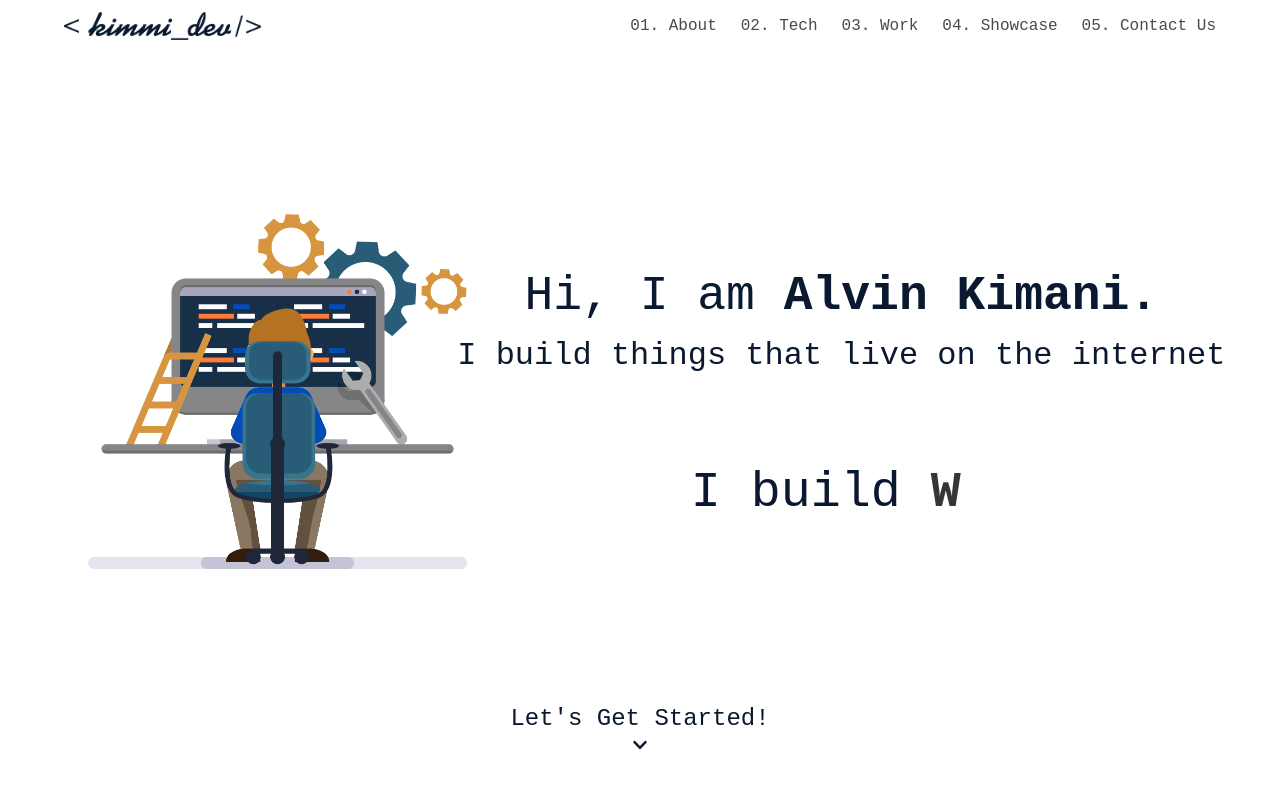
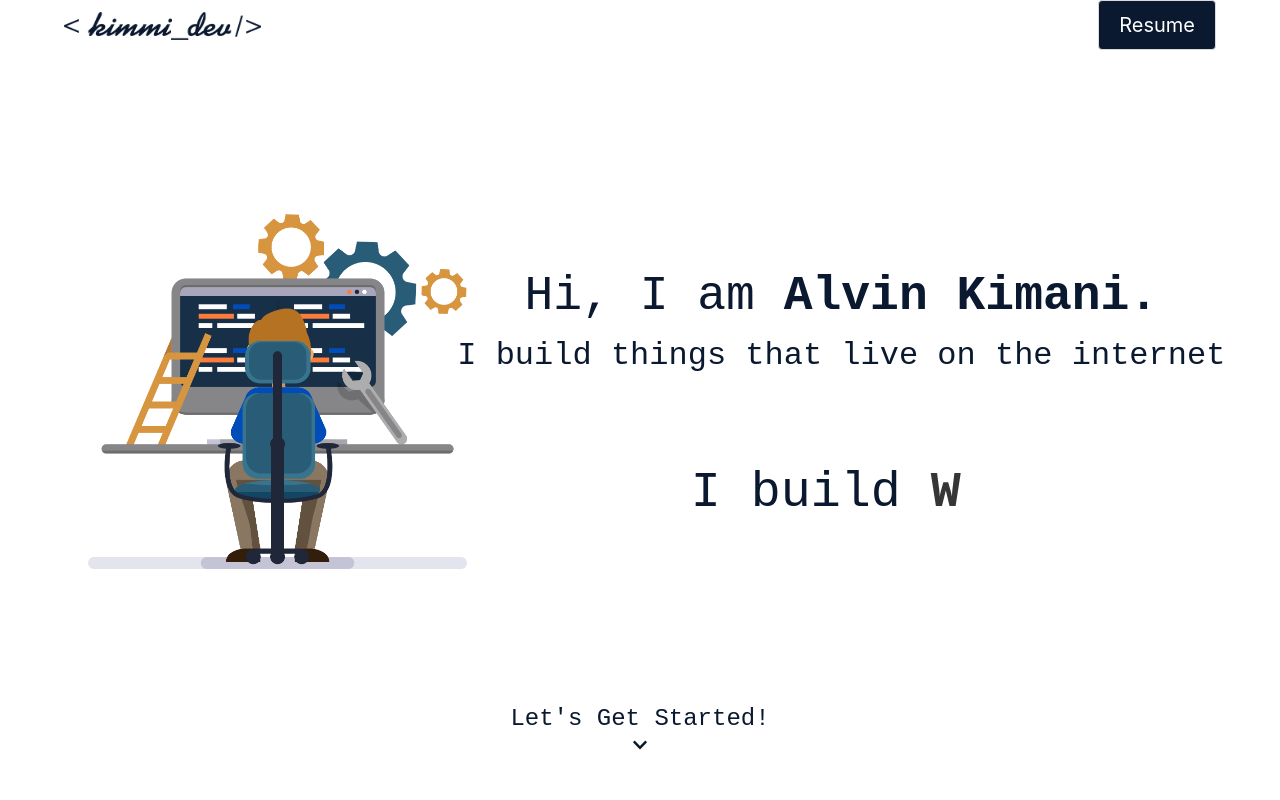
Before and after one commit to KimaniKabiria/kimmidev, a Gatsby site: page / in a window 1280 px wide. Shown: the top 800 px of the page. Built offline with nearby package versions, Linux system fonts and the light colour scheme; Gatsby itself is replaced by a stand-in of ours; what react-animations would draw is missing.

Commit message:
Added resume to Navbar

```diff
--- a/src/components/navbar.js
+++ b/src/components/navbar.js
@@ -2,6 +2,7 @@ import React from 'react';
 
 import './style.scss';
 import logo from '../images/logo.png';
+import Resume from '../images/resume.pdf'
 
 const Navbar = () => (
 	<div className="has-shadow is-family-code">
@@ -16,7 +17,7 @@ const Navbar = () => (
 					</a>
 				</div>
 				<div id="navbarMenuHeroA" className="navbar-menu">
-					<div className="navbar-end">
+					{/* <div className="navbar-end">
 						<span className="navbar-item">
 							<p>01. About </p>
 						</span>
@@ -32,7 +33,15 @@ const Navbar = () => (
 						<span className="navbar-item">
 							<p>05. Contact Us</p>
 						</span>
-					</div>
+					</div> */}
+				</div>
+				<div className="navbar-end">
+					<br/>
+					<a href={Resume}>
+						<button className="button sectionNavy is-medium">
+							<p className="is-wht">Resume</p>
+						</button>
+					</a>
 				</div>
 			</div>
 		</nav>
```
Also changed, not shown: 1 other file.
